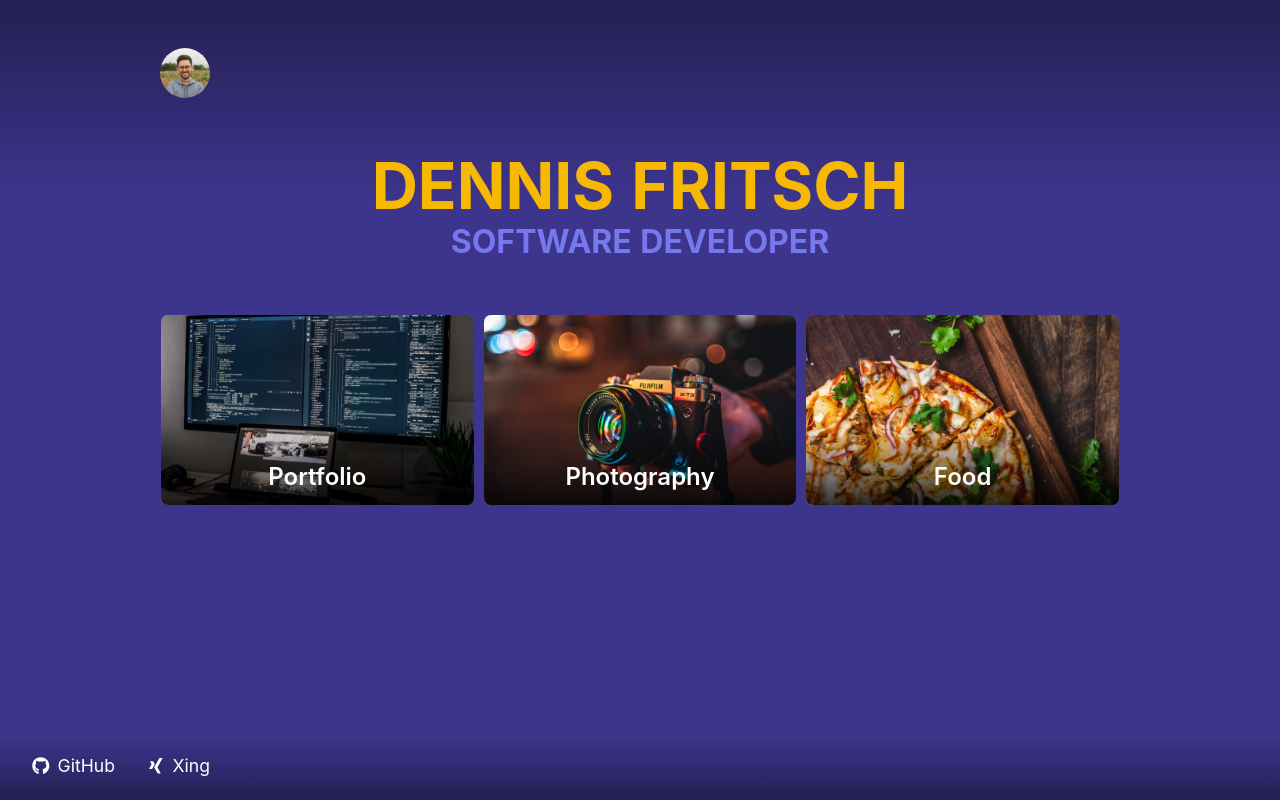
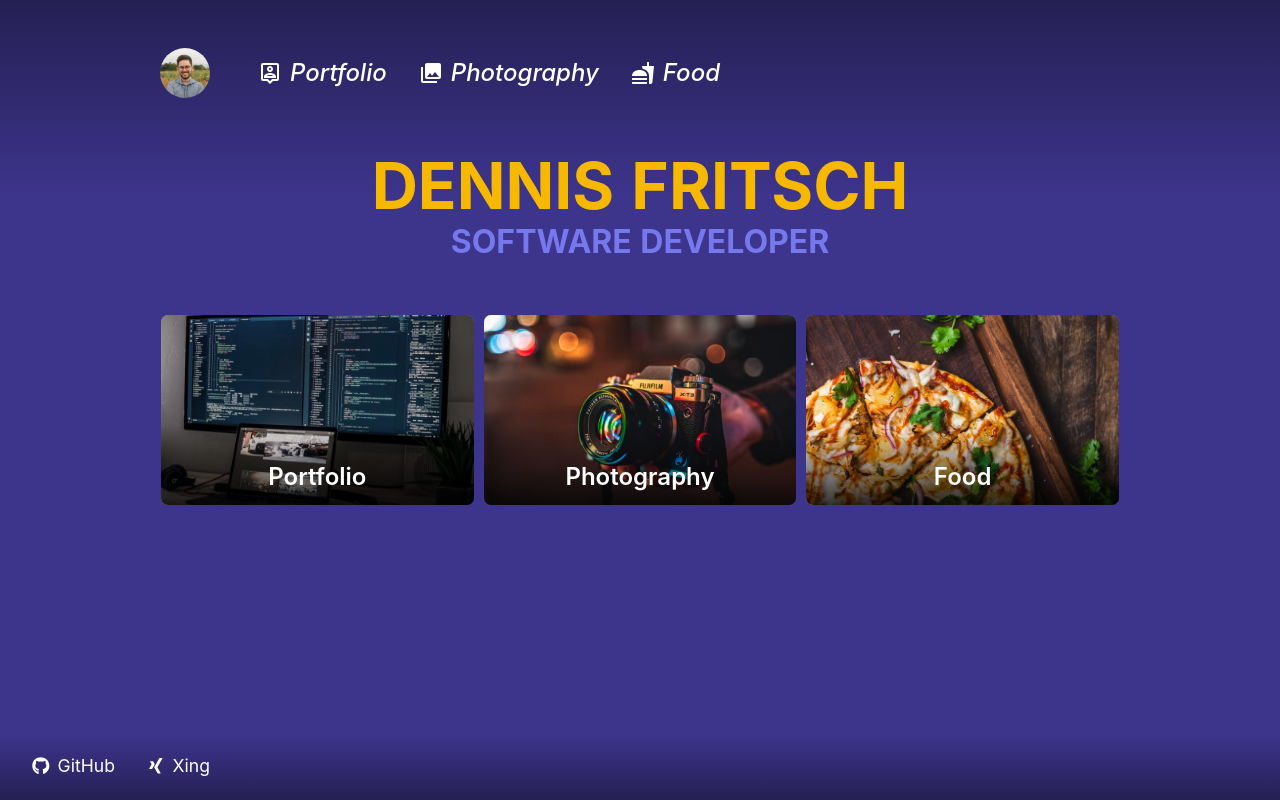
Before and after one commit to dennis-fritsch/portfolio, a React (Create React App) app: page / in a window 1280 px wide. Built offline with nearby package versions, Linux system fonts and the light colour scheme.

Commit message:
Added NavBar

```diff
--- a/src/base/App.tsx
+++ b/src/base/App.tsx
@@ -8,7 +8,7 @@ import { ROUTES } from 'navigation/routes'
 import styled from 'styled-components'
 import { Helmet } from 'react-helmet'
 import Footer from 'components/Footer'
-import Avatar from 'components/Avatar'
+import NavBar from 'components/NavBar'
 import './animate.css'
 
 const { Content } = Layout
@@ -54,7 +54,8 @@ export default function App() {
           a,
           .ant-typography a,
           a.ant-typography,
-          a.ant-anchor-link-title {
+          a.ant-anchor-link-title,
+          .ant-btn-text:focus {
             color: ${COLORS.secondary}
           }
           a:hover,
@@ -85,7 +86,7 @@ export default function App() {
                 lg={{ span: 18, offset: 3 }}
                 xxl={{ span: 16, offset: 4 }}
               >
-                <Avatar navigateTo={ROUTES.home} />
+                <NavBar />
                 <StyledMainContent>
                   <Navigation />
                 </StyledMainContent>
--- /dev/null
+++ b/src/components/NavBar/index.tsx
@@ -0,0 +1,107 @@
+import { Button, Typography } from 'antd'
+import styled from 'styled-components'
+import { COLORS } from 'config/styles'
+
+import Avatar from 'components/Avatar'
+import { ROUTES } from 'navigation/routes'
+import { ReactNode } from 'react'
+import { MdOutlinePersonPin, MdPhotoLibrary, MdFastfood } from 'react-icons/md'
+
+import { useNavigate, useLocation } from 'react-router-dom'
+
+const { Title } = Typography
+
+const StyledWrapper = styled('div')`
+  display: flex;
+  flex-direction: row;
+  align-items: center;
+`
+
+const StyledLinks = styled('div')`
+  margin-left: 2rem;
+  display: flex;
+  flex-direction: row;
+`
+
+type Props = {
+  text: string
+  navigateTo: string
+  Icon: ReactNode
+}
+
+const HeaderLink = ({ text, navigateTo, Icon }: Props) => {
+  const navigate = useNavigate()
+  const location = useLocation()
+
+  const splittedPath = location?.pathname?.split?.('/') ?? []
+  const currentLocation = splittedPath?.length >= 2 ? splittedPath[1] : '/'
+
+  const isActive = location?.pathname === navigateTo
+  console.log(
+    '🌽 | file: index.tsx | line 40 | HeaderLink | navigateTo',
+    navigateTo
+  )
+  console.log(
+    '🌽 | file: index.tsx | line 40 | HeaderLink | currentLocation',
+    currentLocation
+  )
+
+  const StyledTextButton = styled(Button)`
+    color: ${isActive ? COLORS.secondary : '#fff'};
+    display: flex;
+    flex-direction: row;
+    justify-content: center;
+    align-items: center;
+    font-size: 1.5rem;
+
+    &:hover {
+      color: ${COLORS.secondary};
+    }
+  `
+  const StyledLinkText = styled('div')`
+    padding-left: 0.5rem;
+    font-weight: 500;
+    font-style: italic;
+  `
+
+  const handleOnClick = () => {
+    if (navigateTo && !isActive) {
+      navigate(navigateTo)
+    }
+  }
+
+  // navigateTo
+  return (
+    <StyledTextButton type="text" onClick={handleOnClick}>
+      {Icon}
+      <StyledLinkText>{text}</StyledLinkText>
+    </StyledTextButton>
+  )
+}
+
+const NavBar = () => {
+  return (
+    <StyledWrapper>
+      <Avatar navigateTo={ROUTES.home} />
+      <StyledLinks>
+        <HeaderLink
+          text="Portfolio"
+          Icon={<MdOutlinePersonPin />}
+          navigateTo={ROUTES.portfolio}
+        />
+        <HeaderLink
+          text="Photography"
+          Icon={<MdPhotoLibrary />}
+          navigateTo={ROUTES.photography}
+        />
+        <HeaderLink
+          text="Food"
+          Icon={<MdFastfood />}
+          navigateTo={ROUTES.food}
+        />
+      </StyledLinks>
+    </StyledWrapper>
+  )
+}
+
+export default NavBar
```
